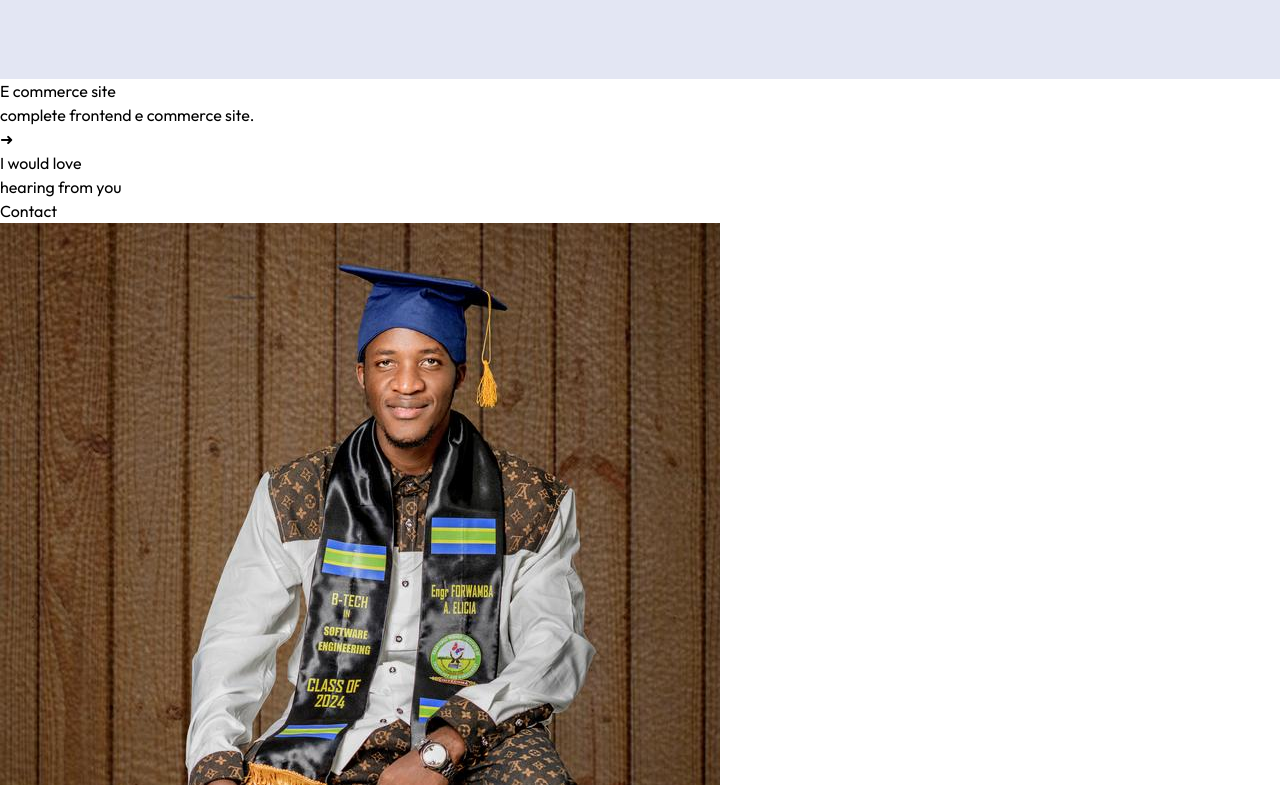
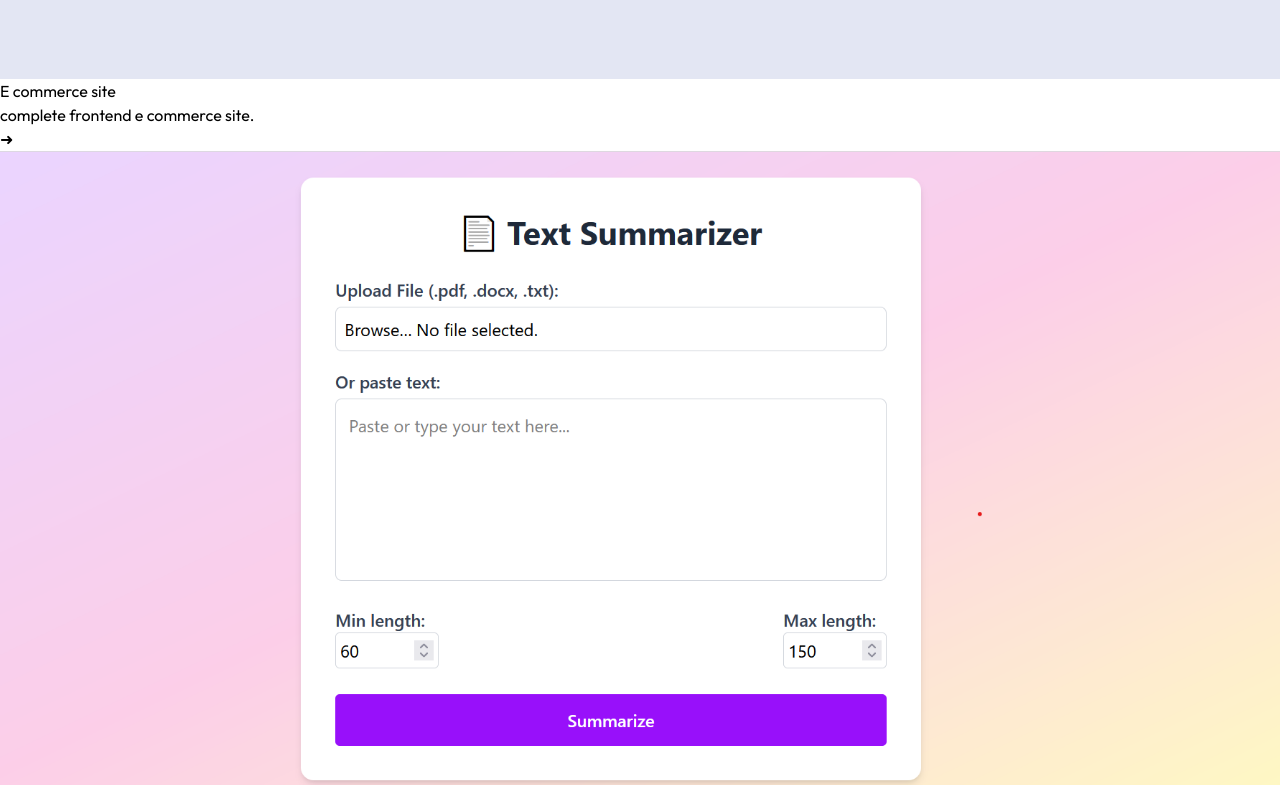
Before and after one commit to codewriter34/React-Portfolio, a React (Vite) app: page / in a window 1280 px wide. Shown: the part 11215-12000 px from the top of the page. Built offline with nearby package versions, Linux system fonts and the light colour scheme.

Commit message:
text summarizer project added

```diff
--- a/src/assets/projectData.js
+++ b/src/assets/projectData.js
@@ -5,6 +5,7 @@ import smarthealth from './smarthealth.jpg';
 import cancer from './cancer.jpg';
 import lumilearn from './lumilearn.jpg';
 import ecom from './ecom.png'
+import summ from './summ.png';
 import { Rocket } from 'lucide-react';
 
 const projectData = [
@@ -138,6 +139,27 @@ const projectData = [
     ],
     conclusion: 'EliCommerce is a complete frontend e commerce site built with HTML CSS and JS. It features a user-friendly interface and is responsive on all devices, making it an ideal tool for e commerce.',
   },
+  {
+    id: 'Text-Summarizer',
+    title: 'Text Summarizer',
+    description: 'A web app that summarizes text using Transformers architecture and Hugging Face API.',
+    image: summ,
+    link: '/projects/Text-Summarizer',
+    repo: 'https://github.com/codewriter34/Text-Summarization',
+    live: 'https://summarize-now.netlify.app/',
+    about: 'Deep learning project that uses Transformers architecture and Hugging Face API to summarize text and documents.',
+    overview: 'Text Summarizer is a web application that uses deep learning techniques to summarize text and documents. It leverages the Transformers architecture and Hugging Face API to provide accurate and concise summaries.',
+    features: [
+      'User-friendly interface for text input',
+      'Real-time text summarization',
+      'Uses Gtts for text-to-speech conversion',
+      'Applied fastapi for backend',
+
+
+
+    ],
+    conclusion: 'This projects just to test my understanding on deep learning and its fun also used fastAPI for backend react for front end  ',
+  },
 ];
 
 export default projectData;
```
Also changed, not shown: src/assets/summ.png (added), 1 other file (tests, documents, lock files or other folders).
